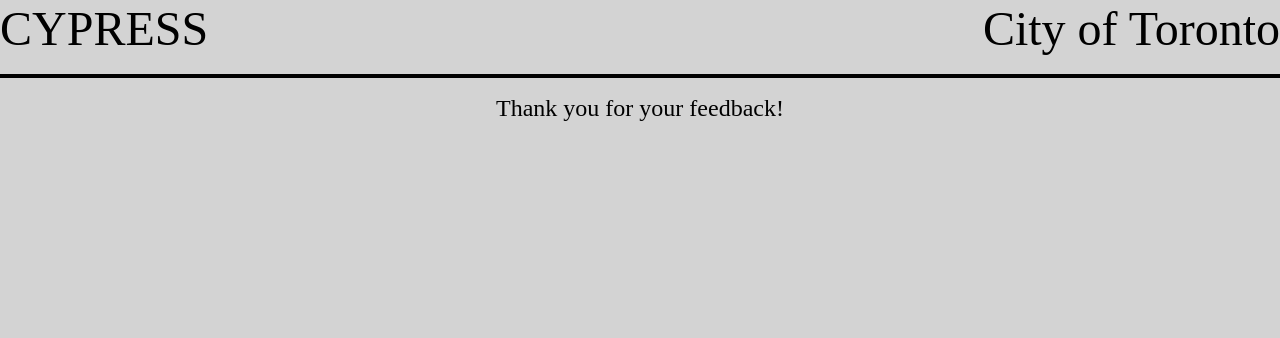
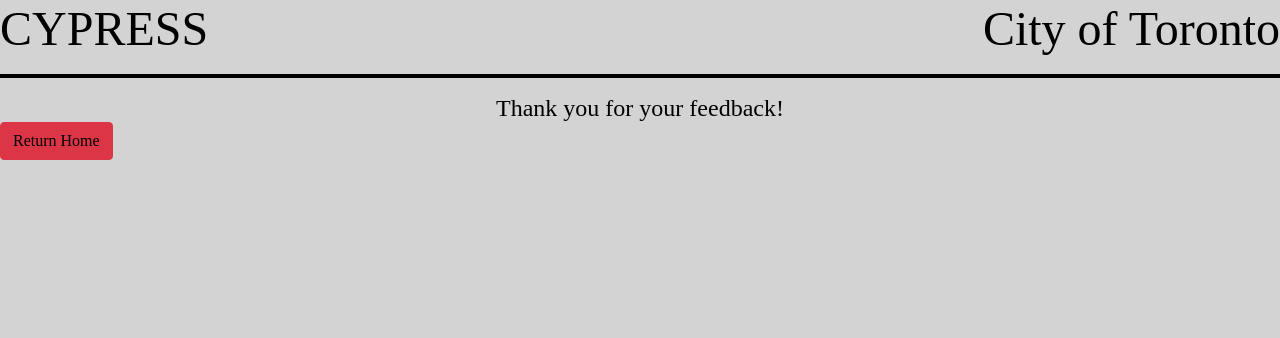
Before and after one commit to jamaro2001/CYPRESS, a PHP site: page /survey_confirmation.php in a window 1280 px wide. Shown: the top 338 px of the page. Run offline with PHP 8.4, Linux system fonts and the light colour scheme.

Commit message:
Update survey_confirmation.php

```diff
--- a/survey_confirmation.php
+++ b/survey_confirmation.php
@@ -21,5 +21,8 @@
              <h4 class="mainHeads">Thank you for your feedback!</h>
         </div>
     </div>
+
+    <button type="submit" class="btn btn-danger"> <a href="portal.html">Return Home</a> </button>
+
 </body>
 </html>
```
